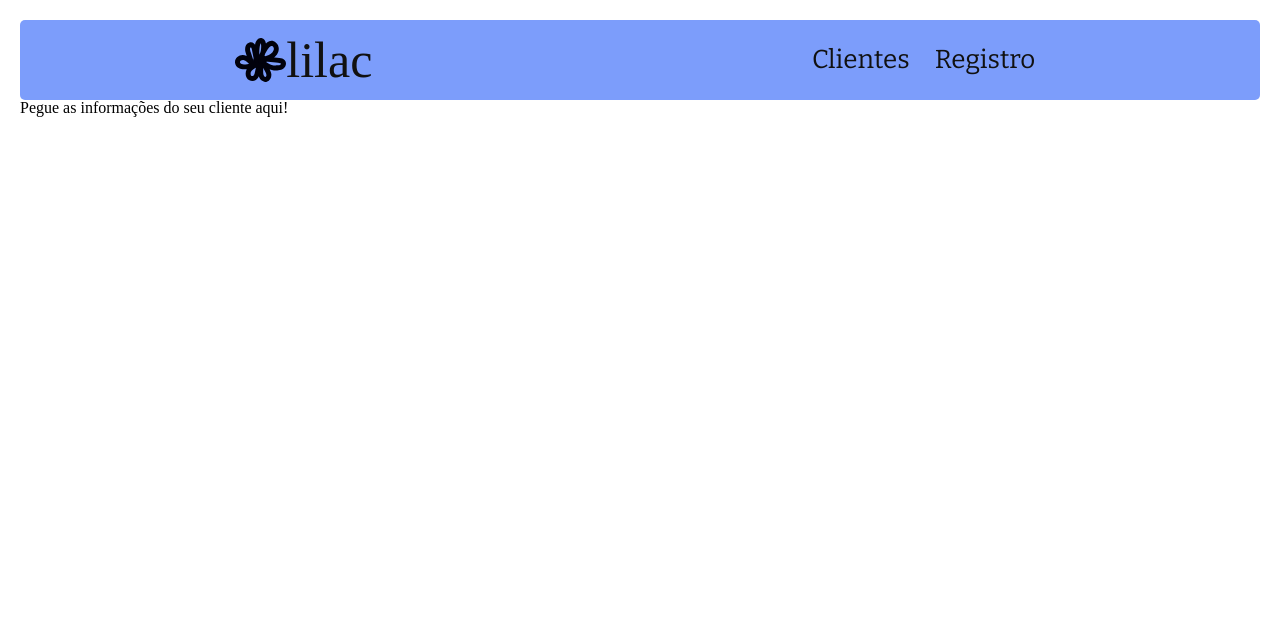
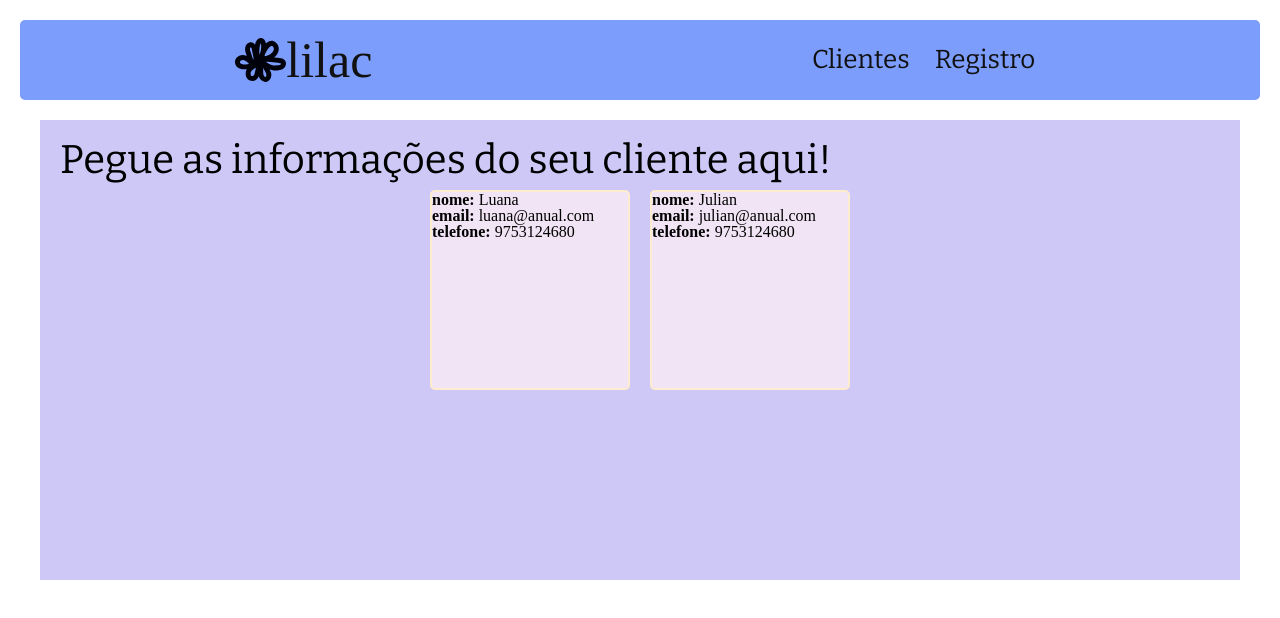
Before and after one commit to mickalala/Clients-system-FrontEnd, a React (Vite) app: page /clientslist in a window 1280 px wide. Shown: the top 618 px of the page. Built offline with nearby package versions, Linux system fonts and the light colour scheme.

Commit message:
feat: rendering customer cards

```diff
--- a/src/assets/clientsInfo.tsx
+++ b/src/assets/clientsInfo.tsx
@@ -1,8 +1,10 @@
 const idealClients = [{
+    id: 1,
     username: 'Luana',
     email: 'luana@anual.com',
     phone: 9753124680
 }, {
+    id: 2,
     username: 'Julian',
     email: 'julian@anual.com',
     phone: 9753124680
--- /dev/null
+++ b/src/assets/clientstype.tsx
@@ -0,0 +1,6 @@
+export type clients = [{
+    id: number,
+    username: string,
+    email: string,
+    phone: number
+}]
--- a/src/pages/ClientsCard.tsx
+++ b/src/pages/ClientsCard.tsx
@@ -1,17 +1,25 @@
 import styled from "styled-components";
+// import { arrayclients } from "../assets/clientstype";
 
-export default function ClientsCard() {
+export default function ClientsCard({ array }: any) {
     return (
         <Card>
-            <p>nome:</p>
-            <p>email</p>
-            <p>telefone:</p>
+            <p><span>nome: </span>{array.username}</p>
+            <p><span>email: </span>{array.email}</p>
+            <p><span>telefone: </span>{array.phone}</p>
         </Card>
     )
 }
 
 const Card = styled.div`
+
     border: 2px solid blanchedalmond;
+    border-radius:5px;
+    margin:10px;
     width:200px;
-    background-color: lavenderblush;
+    height:200px;
+    background-color: var(--whitepurple);
+    span{
+        font-weight:bold;
+    }
 `
--- a/src/pages/ClientsList.tsx
+++ b/src/pages/ClientsList.tsx
@@ -1,9 +1,34 @@
+import styled from "styled-components"
 import idealClients from "../assets/clientsInfo"
+import ClientsCard from "./ClientsCard"
+
 export default function ClientsList() {
     return (
-        <>
+        <MainContainer>
             <h1>Pegue as informações do seu cliente aqui!</h1>
+            <ClientsContainer>
+                {idealClients.map((array) =>
+                    (<ClientsCard key={array.id} array={array} />))}
+            </ClientsContainer>
 
-        </>
+        </MainContainer>
     )
 }
+
+const MainContainer = styled.div`
+    background-color:var(--lightpurple);
+    margin:20px;
+    padding:20px;
+    width: auto ;
+    min-height: 460px;
+
+    h1{
+        font-family: 'Bitter';
+        font-size: 40px;
+    }
+`
+const ClientsContainer = styled.div`
+    display:flex;
+    align-items:center;
+    justify-content:center;
+`
```
